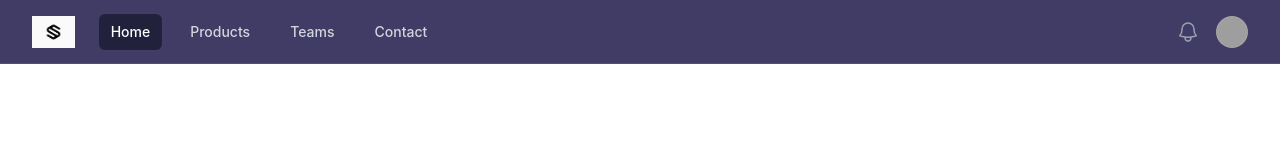
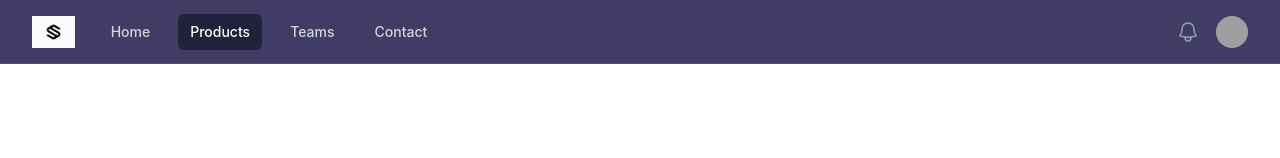
Before and after one commit to aashishpanthee/ecommerce-training-repo, a React (Vite) app: page /products in a window 1280 px wide. Shown: the top 158 px of the page. Built offline with nearby package versions, Linux system fonts and the light colour scheme; grey boxes are pictures that could not be loaded.

Commit message:
fix: current property of navigation item when route changes

```diff
--- a/src/components/Navbar.jsx
+++ b/src/components/Navbar.jsx
@@ -8,12 +8,14 @@ import {
   MenuItems,
 } from '@headlessui/react';
 import { Bars3Icon, BellIcon, XMarkIcon } from '@heroicons/react/24/outline';
-import { Link } from 'react-router-dom';
+import { Link, useLocation } from 'react-router-dom';
 import NavbarLogo from '../assets/navbarlogo.png';
 import { navigation } from '../constants/index.js';
 import { classNames } from '../helper/index.js';
 
 export default function Navbar() {
+  const location = useLocation();
+
   return (
     <Disclosure
       as="nav"
@@ -36,19 +38,23 @@ export default function Navbar() {
             </div>
             <div className="hidden sm:ml-6 sm:block">
               <div className="flex space-x-4">
-                {navigation.map((item) => (
+                {navigation.map((item) => {
+                  const isCurrent = location.pathname === item.href;
+
+                  return (
                     <Link
                       key={item.name}
                       to={item.href}
-                    aria-current={item.current ? 'page' : undefined}
+                      aria-current={isCurrent ? 'page' : undefined}
                       className={classNames(
-                      item.current ? 'bg-gray-950/50 text-white' : 'text-gray-300 hover:bg-white/5 hover:text-white',
+                        isCurrent ? 'bg-gray-950/50 text-white' : 'text-gray-300 hover:bg-white/5 hover:text-white',
                         'rounded-md px-3 py-2 text-sm font-medium',
                       )}
                     >
                       {item.name}
                     </Link>
-                ))}
+                  );
+                })}
               </div>
             </div>
           </div>
@@ -110,19 +116,23 @@ export default function Navbar() {
 
       <DisclosurePanel className="relative z-50 border-t border-white/10 bg-[#413C65] shadow-lg sm:hidden">
         <div className="space-y-1 px-2 pt-2 pb-3">
-          {navigation.map((item) => (
+          {navigation.map((item) => {
+            const isCurrent = location.pathname === item.href;
+
+            return (
               <Link
                 key={item.name}
                 to={item.href}
-              aria-current={item.current ? 'page' : undefined}
+                aria-current={isCurrent ? 'page' : undefined}
                 className={classNames(
-                item.current ? 'bg-gray-950/50 text-white' : 'text-gray-300 hover:bg-white/5 hover:text-white',
+                  isCurrent ? 'bg-gray-950/50 text-white' : 'text-gray-300 hover:bg-white/5 hover:text-white',
                   'block rounded-md px-3 py-2 text-base font-medium',
                 )}
               >
                 {item.name}
               </Link>
-          ))}
+            );
+          })}
         </div>
       </DisclosurePanel>
     </Disclosure>
```
Lines whose indentation alone changed are shown as unchanged.
